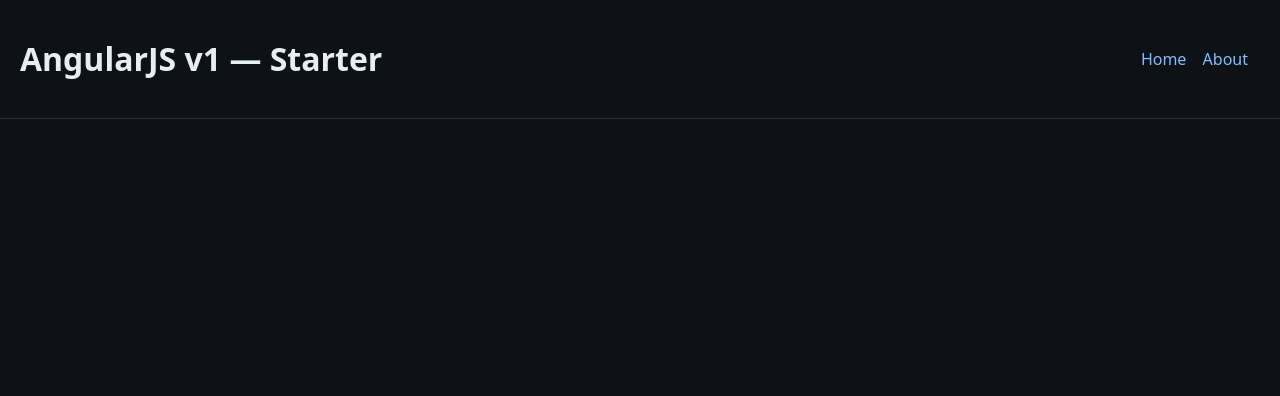
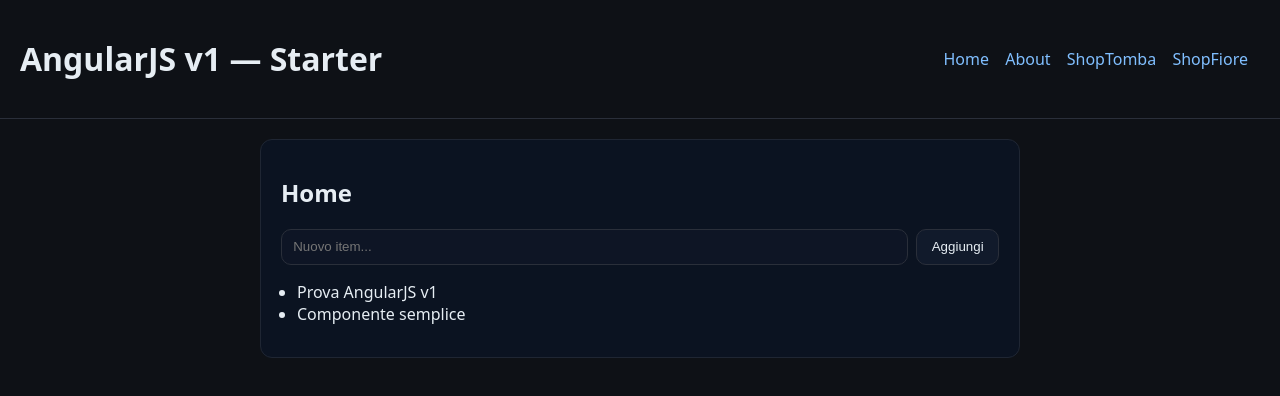
Before and after one commit to Feedentity/entity-corso-fe-2025-09, a website: page fe/index.html in a window 1280 px wide. Drawn offline with nearby package versions, Linux system fonts and the light colour scheme; some packages are replaced by stand-ins of ours.

Commit message:
Aggiunta navbar e preparazione file ShopFiore

```diff
--- a/fe/index.html
+++ b/fe/index.html
@@ -15,6 +15,8 @@
     <nav>
       <a href="#!/">Home</a>
       <a href="#!/about">About</a>
+      <a href="#!/ShopTomba">ShopTomba</a>
+      <a href="#!/ShopFiore">ShopFiore</a>
     </nav>
   </header>
 
@@ -22,6 +24,7 @@
 
   <!-- App scripts -->
   <script src="app/app.js"></script>
+  <script src="app/router.js"></script>
   <script src="app/controllers/MainCtrl.js"></script>
   <script src="app/services/apiService.js"></script>
 </body>
```
Also changed, not shown: fe/app/Shop/ShopFiore/ShopFiore.html (added, +5 -0 lines).
